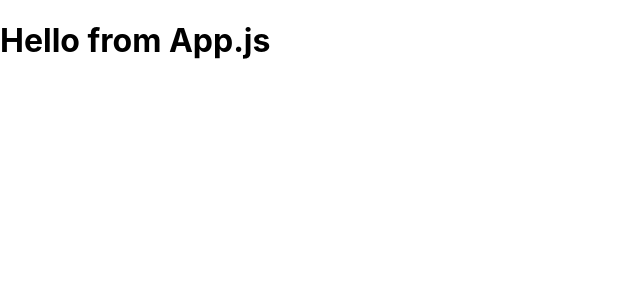
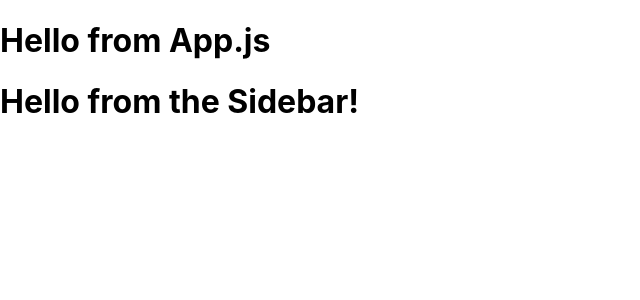
Before and after one commit to jurgenstevens/Portfolio, a React (Create React App) app: page / in a window 1280 px wide. Shown: the top 300 px of the page, without its empty margins (0-640 px from the left). Built offline with nearby package versions, Linux system fonts and the light colour scheme.

Commit message:
Imported Sidebar to App.js.

```diff
--- a/src/App.js
+++ b/src/App.js
@@ -1,9 +1,10 @@
-
+import Sidebar from "./Components/Sidebar/Sidebar";
 
 function App() {
   return (
     <div className="App">
       <h1>Hello from App.js</h1>
+      <Sidebar />
     </div>
   );
 }
--- a/src/Components/Sidebar/Sidebar.js
+++ b/src/Components/Sidebar/Sidebar.js
@@ -1,6 +1,6 @@
 import React from 'react'
 
-const sidebar = () => {
+const Sidebar = () => {
     return (
         <div>
             <h1>Hello from the Sidebar!</h1>
@@ -8,4 +8,4 @@ const sidebar = () => {
     )
 }
 
-export default sidebar
+export default Sidebar
```
